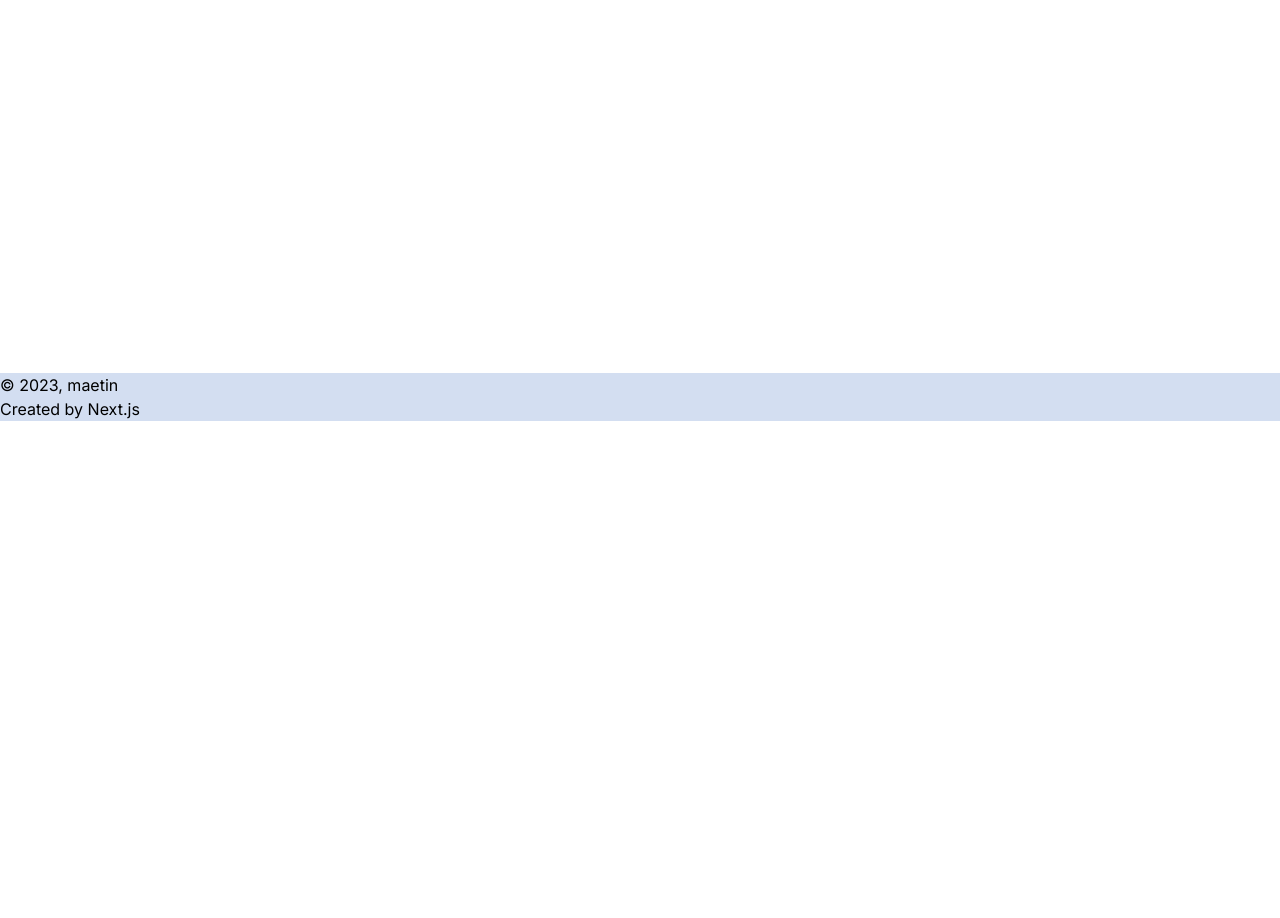
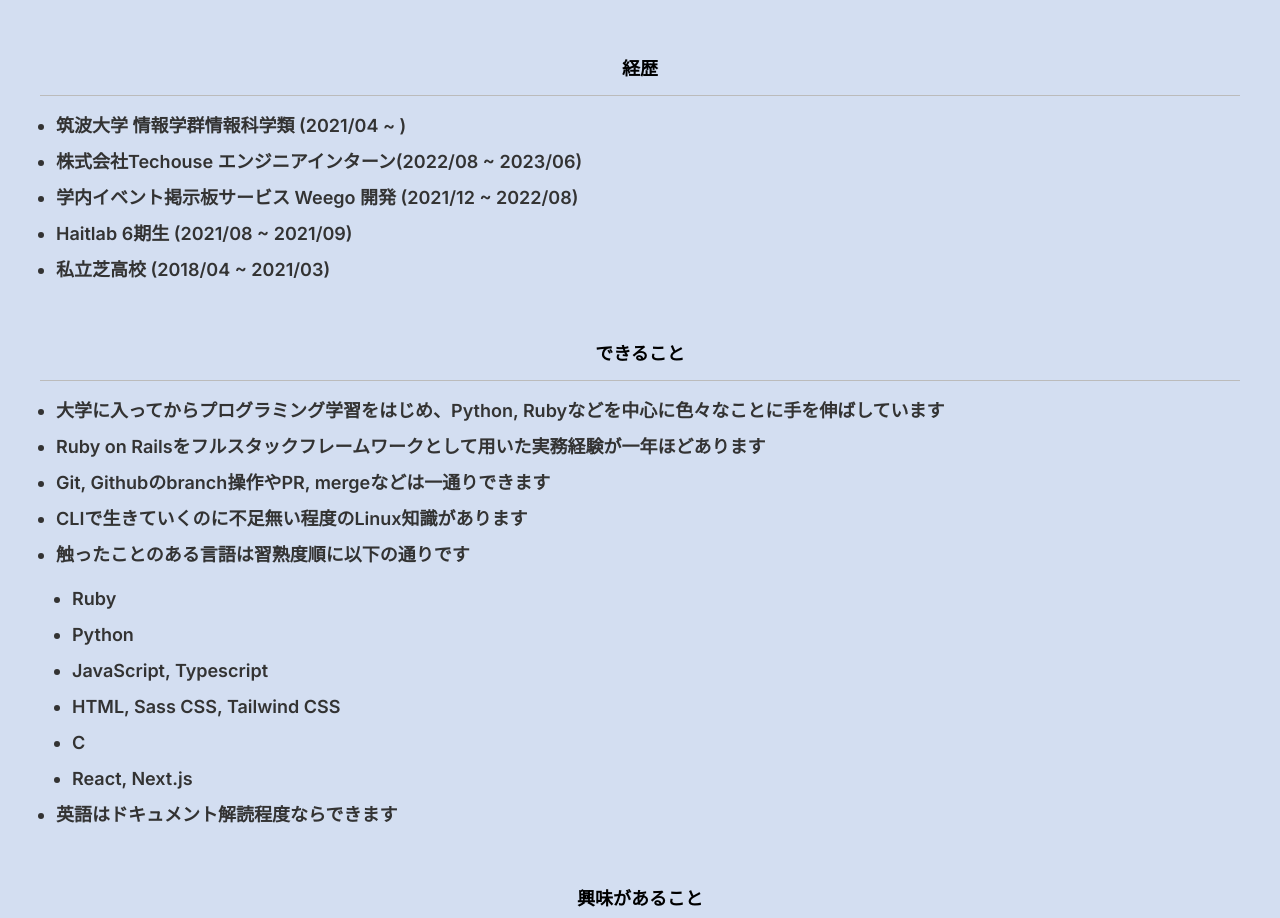
Before and after one commit to maetin0324/maetin0324.github.io, a Next.js app: page /about in a window 1280 px wide. Before the commit this address had no page. Shown: the part 475-1393 px from the top of the page. Before the commit the page ends 896 px from the top, so only its background shows below. Built offline with nearby package versions, Linux system fonts and the light colour scheme.

Commit message:
add about page

```diff
--- /dev/null
+++ b/app/about/page.tsx
@@ -0,0 +1,73 @@
+import './profile.css';
+
+export default function About() {
+  return (
+    <div className="my-0 mx-auto max-w-xl text-center font-zenkaku md:grid-cols-1">
+      <div className="flex justify-center">
+        <img src="/maetin.jpg" alt="maetin" className="w-28 h-28 rounded-full" />
+      </div>
+      <div className="mx-8">
+        <p className="text-4xl  mt-8">maetin</p>
+        <p className="text-xl text-gray-500 mt-2">プロフィール</p>
+      </div>
+      <div className="profile-detail">
+        <div>
+          <h2>経歴</h2>
+          <ul>
+            <li>筑波大学 情報学群情報科学類 (2021/04 ~ )</li>
+            <li>株式会社Techouse エンジニアインターン(2022/08 ~ 2023/06)</li>
+            <li>学内イベント掲示板サービス Weego 開発 (2021/12 ~ 2022/08) </li>
+            <li>Haitlab 6期生 (2021/08 ~ 2021/09)</li>
+            <li>私立芝高校 (2018/04 ~ 2021/03)</li>
+          </ul>
+        </div>
+        <div>
+          <h2>できること</h2>
+          <ul>
+            <li>
+              大学に入ってからプログラミング学習をはじめ、Python,
+              Rubyなどを中心に色々なことに手を伸ばしています
+            </li>
+            <li>Ruby on Railsをフルスタックフレームワークとして用いた実務経験が一年ほどあります</li>
+            <li>Git, Githubのbranch操作やPR, mergeなどは一通りできます</li>
+            <li>CLIで生きていくのに不足無い程度のLinux知識があります</li>
+            <li>
+              触ったことのある言語は習熟度順に以下の通りです
+              <ul>
+                <li>Ruby</li>
+                <li>Python</li>
+                <li>JavaScript, Typescript</li>
+                <li>HTML, Sass CSS, Tailwind CSS</li>
+                <li>C</li>
+                <li>React, Next.js</li>
+              </ul>
+            </li>
+            <li>英語はドキュメント解読程度ならできます</li>
+          </ul>
+        </div>
+        <div>
+          <h2>興味があること</h2>
+          <ul>
+            <li>カーネルなどの低レイヤ開発、仮想化技術</li>
+            <li>言語処理系の自作</li>
+            <li>Rustを用いた開発</li>
+            <li>自宅ネットワークの構築</li>
+            <li>最新のWeb技術、フレームワークを触る</li>
+            <li>Solidityを用いたスマートコントラクト作成</li>
+            <li>etc...</li>
+          </ul>
+          <p>興味がありやってみたいことに対して能力が全く追いつかず、困っています</p>
+        </div>
+        <div>
+          <h2>趣味</h2>
+          <ul>
+            <li>プログラミングをやったりやらなかったりします</li>
+            <li>ダーツをやります、真ん中に刺さると気持ちいいです</li>
+            <li>バイクは走ると風を感じれたり、体を傾けると曲がれたりするので面白いです</li>
+            <li>Yuta ImaiやMassive New KrewなどのHardstyle composerのクラブイベントに行きます</li>
+          </ul>
+        </div>
+      </div>
+    </div>
+  );
+}
--- /dev/null
+++ b/app/about/profile.css
@@ -0,0 +1,43 @@
+.profile-detail {
+  margin: 4rem 2.5rem;
+  display: grid;
+  grid-template-columns: repeat(1, minmax(0, 1fr));
+  gap: 3.5rem;
+  text-align: left;
+}
+
+.profile-detail h2 {
+  border-bottom-width: 1px;
+  --tw-border-opacity: 1;
+  border-bottom-color: #bbb;
+  padding-bottom: 0.75rem;
+  text-align: center;
+  font-size: 1.125rem;
+  line-height: 1.75rem;
+  font-weight: 600;
+}
+
+.profile-detail ul {
+  margin-top: 1rem;
+  margin-left: 1rem;
+  list-style-position: outside;
+  list-style-type: disc;
+  font-size: 1.125rem;
+  line-height: 1.75rem;
+  font-weight: 600;
+}
+
+.profile-detail li {
+  margin-top: 0.5rem;
+  --tw-text-opacity: 1;
+  color: #333333;
+}
+
+.profile-detail p {
+  margin-top: 1rem;
+  margin-left: 1rem;
+  font-size: 1.125rem;
+  line-height: 1.75rem;
+  font-weight: 600;
+  color: #333333;
+}
```
Also changed, not shown: app/_components/Header.tsx (+4 -4 lines).
